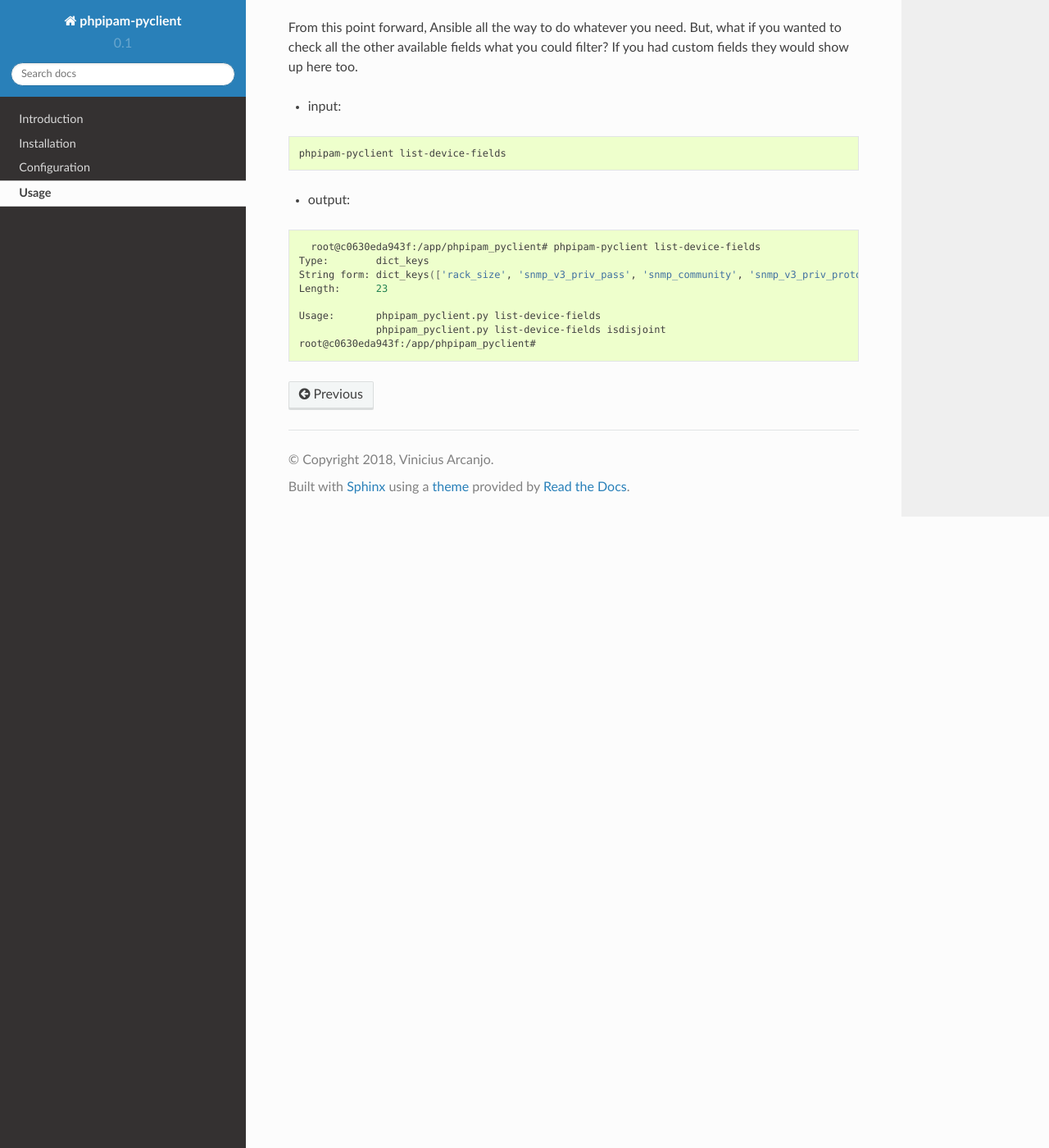
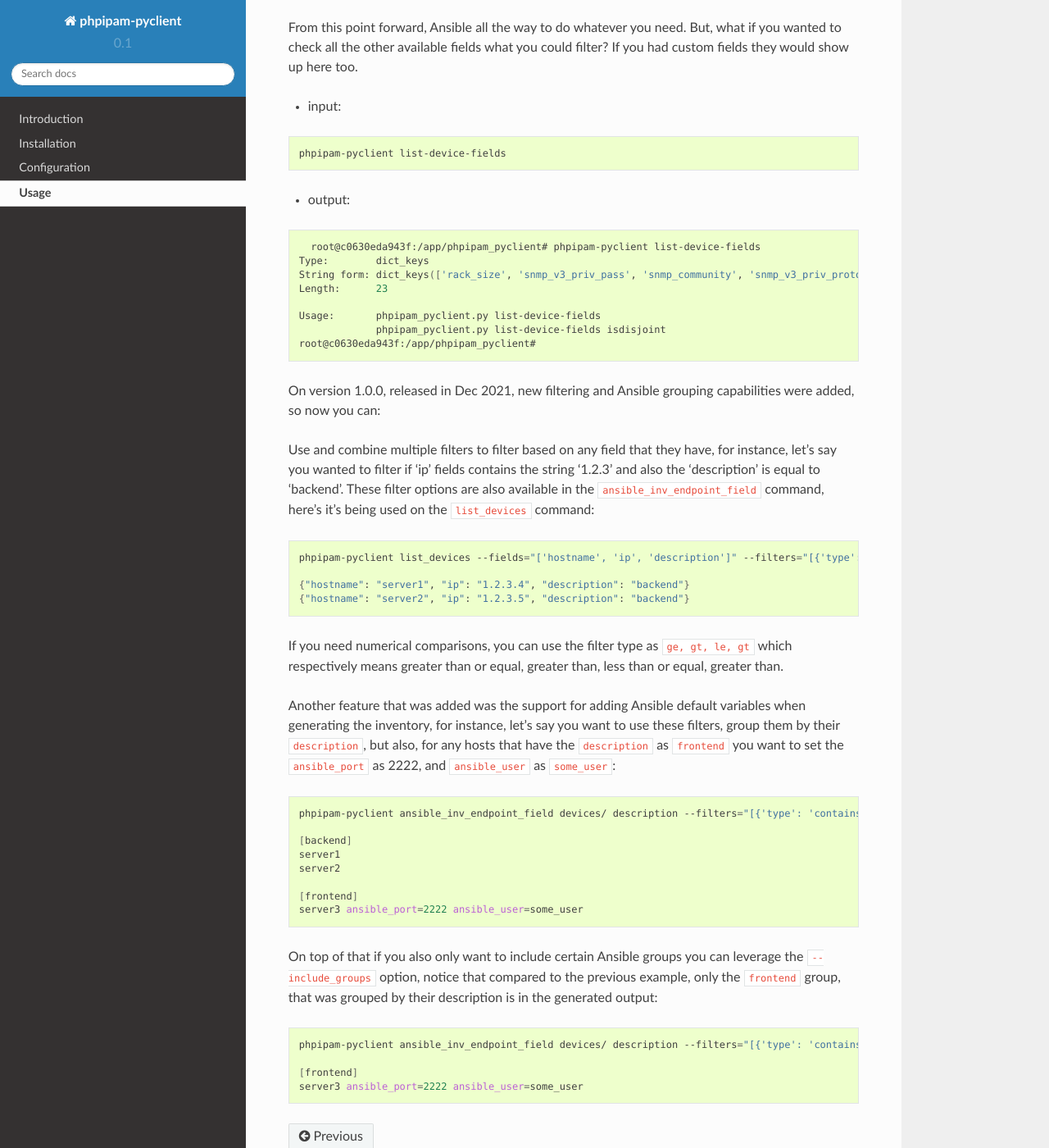
Before and after one commit to viniarck/phpipam-pyclient, a Sphinx documentation site: the page built from docs/usage.rst, in a window 1280 px wide and 1400 px high, scrolled down 2391 px. Shown: the whole window at 82% size. Built offline with Sphinx 7.4.7 and the Read the Docs theme 2.0.0, drawn with Linux system fonts in a browser that asks for light colours; some of the changed text lies outside the part shown.

Commit message:
Updated the docs

```diff
--- a/docs/usage.rst
+++ b/docs/usage.rst
@@ -91,7 +91,7 @@
   {"sections": "1;2", "snmp_v3_priv_protocol": "none", "snmp_queries": null, "hostname": "server2", "snmp_port": "161", "rack_size": null, "id": "2", "location": null, "snmp_v3_priv_pass": null, "description": "backend", "snmp_v3_auth_pass": null, "ip": "1.2.3.5", "editDate": null, "snmp_v3_ctx_name": null, "snmp_timeout": "500", "snmp_v3_auth_protocol": "none", "rack_start": null,"snmp_v3_ctx_engine_id": null, "rack": null, "type": "0", "snmp_version": "0", "snmp_community": null, "snmp_v3_sec_level": "none"}
   {"sections": "1;2", "snmp_v3_priv_protocol": "none", "snmp_queries": null, "hostname": "server3", "snmp_port": "161", "rack_size": null, "id": "3", "location": null, "snmp_v3_priv_pass": null, "description": "frontend", "snmp_v3_auth_pass": null, "ip": "1.2.3.6", "editDate": null, "snmp_v3_ctx_name": null, "snmp_timeout": "500", "snmp_v3_auth_protocol": "none", "rack_start": null,"snmp_v3_ctx_engine_id": null, "rack": null, "type": "0", "snmp_version": "0", "snmp_community": null, "snmp_v3_sec_level": "none"}
 
-Sweet! What if I wanted to export these devices as an Ansible inventory? I can group Ansible servers by their description, for example:
+Sweet! What if I wanted to export these devices as an Ansible inventory? It can group Ansible servers by their description, for example:
 
 - input:
 
@@ -134,3 +134,44 @@
   Usage:       phpipam_pyclient.py list-device-fields
                phpipam_pyclient.py list-device-fields isdisjoint
   root@c0630eda943f:/app/phpipam_pyclient#
+
+
+On version 1.0.0, released in Dec 2021, new filtering and Ansible grouping capabilities were added, so now you can:
+
+Use and combine multiple filters to filter based on any field that they have, for instance, let's say you wanted to filter if 'ip' fields contains the string '1.2.3' and also the 'description' is equal to 'backend'. These filter options are also available in the ``ansible_inv_endpoint_field`` command, here's it's being used on the ``list_devices`` command:
+
+.. code:: shell
+
+    phpipam-pyclient list_devices --fields="['hostname', 'ip', 'description']" --filters="[{'type': 'contains', 'value': '1.2.3', 'field': 'ip'},{'type': 'eq', 'field': 'description', 'value': 'backend'}]"
+
+    {"hostname": "server1", "ip": "1.2.3.4", "description": "backend"}
+    {"hostname": "server2", "ip": "1.2.3.5", "description": "backend"}
+
+
+If you need numerical comparisons, you can use the filter type as ``ge, gt, le, gt`` which respectively means greater than or equal, greater than, less than or equal, greater than.
+
+
+Another feature that was added was the support for adding Ansible default variables when generating the inventory, for instance, let's say you want to use these filters, group them by their ``description``, but also, for any hosts that have the ``description`` as ``frontend`` you want to set the ``ansible_port`` as 2222, and ``ansible_user`` as ``some_user``:
+
+
+.. code:: shell
+
+    phpipam-pyclient ansible_inv_endpoint_field devices/ description --filters="[{'type': 'contains', 'value': '1', 'field': 'ip'}]" --ansible_kwargs="{'frontend': {'ansible_port': 2222, ' ansible_user': 'some_user'}}"
+
+    [backend]
+    server1
+    server2
+
+    [frontend]
+    server3 ansible_port=2222 ansible_user=some_user
+
+
+On top of that if you also only want to include certain Ansible groups you can leverage the ``--include_groups`` option, notice that compared to the previous example, only the ``frontend`` group, that was grouped by their description is in the generated output:
+
+
+.. code:: shell
+
+    phpipam-pyclient ansible_inv_endpoint_field devices/ description --filters="[{'type': 'contains', 'value': '1', 'field': 'ip'}]" --ansible_kwargs="{'frontend': {'ansible_port': 2222, 'ansible_user': 'some_user'}}" --include_groups="['frontend']"
+
+    [frontend]
+    server3 ansible_port=2222 ansible_user=some_user
```
